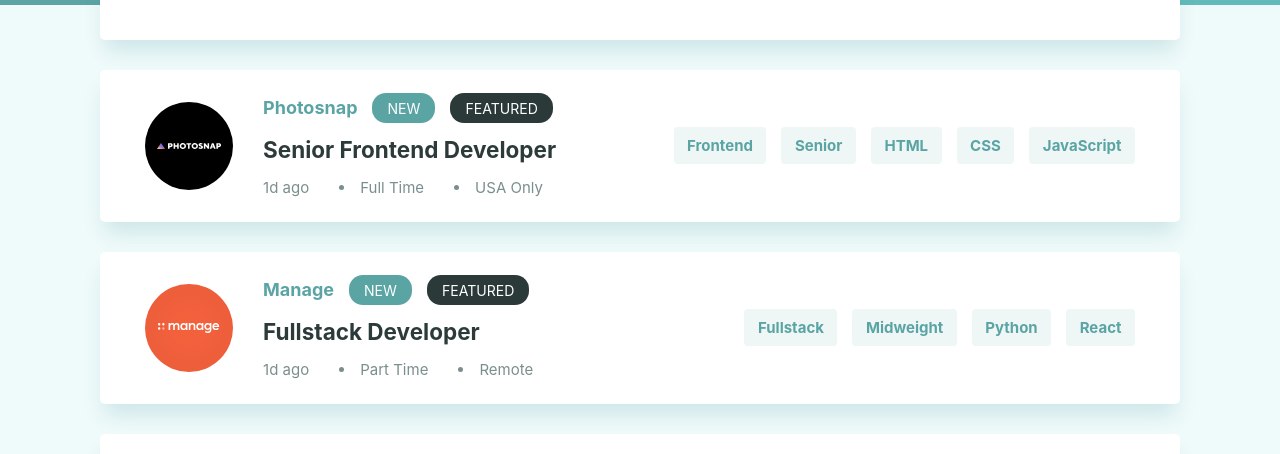
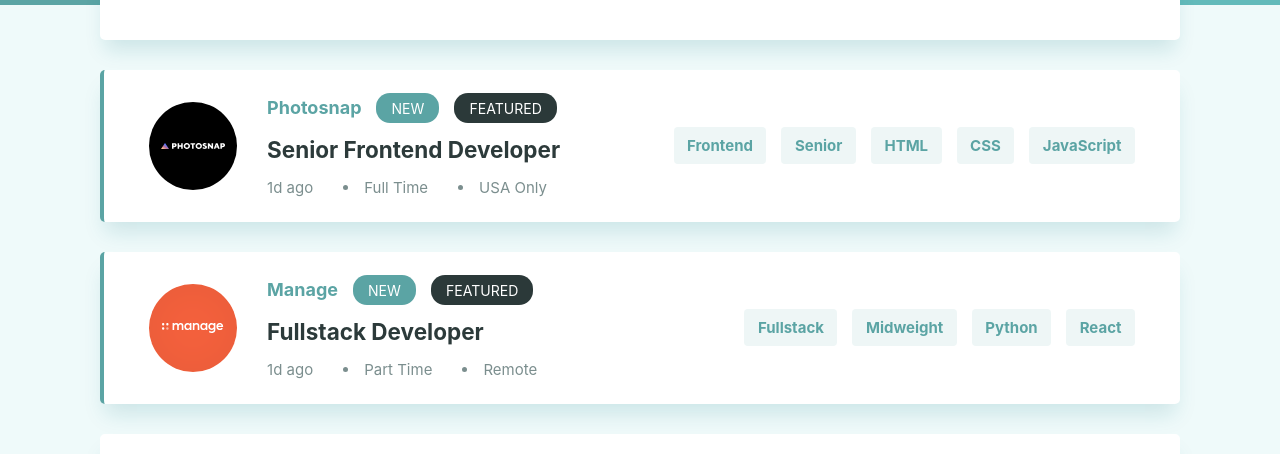
Before and after one commit to rojasmart/job-listings-with-filtering, a React (Create React App) app: page / in a window 1280 px wide. Shown: the part 166-620 px from the top of the page. Built offline with nearby package versions, Linux system fonts and the light colour scheme.

Commit message:
Added final style

```diff
--- a/src/components/JobCard.js
+++ b/src/components/JobCard.js
@@ -1,6 +1,4 @@
 const JobCard = ({ item, handleClick }) => {
-  //const [clickLanguage, setClickLanguage] = useState([]);
-
   return (
     <div className="job-card">
       <img src={item.logo} alt="job-avatar" />
--- a/src/index.css
+++ b/src/index.css
@@ -79,6 +79,14 @@ header img {
   display: flex;
   flex-direction: row;
   gap: 2rem;
+}
+
+.filter-list .job-card:nth-child(2) {
+  border-left: 4px solid var(--green);
+}
+
+.filter-list .job-card:nth-child(3) {
+  border-left: 4px solid var(--green);
 }
 
 .job-info-secondary {
```
